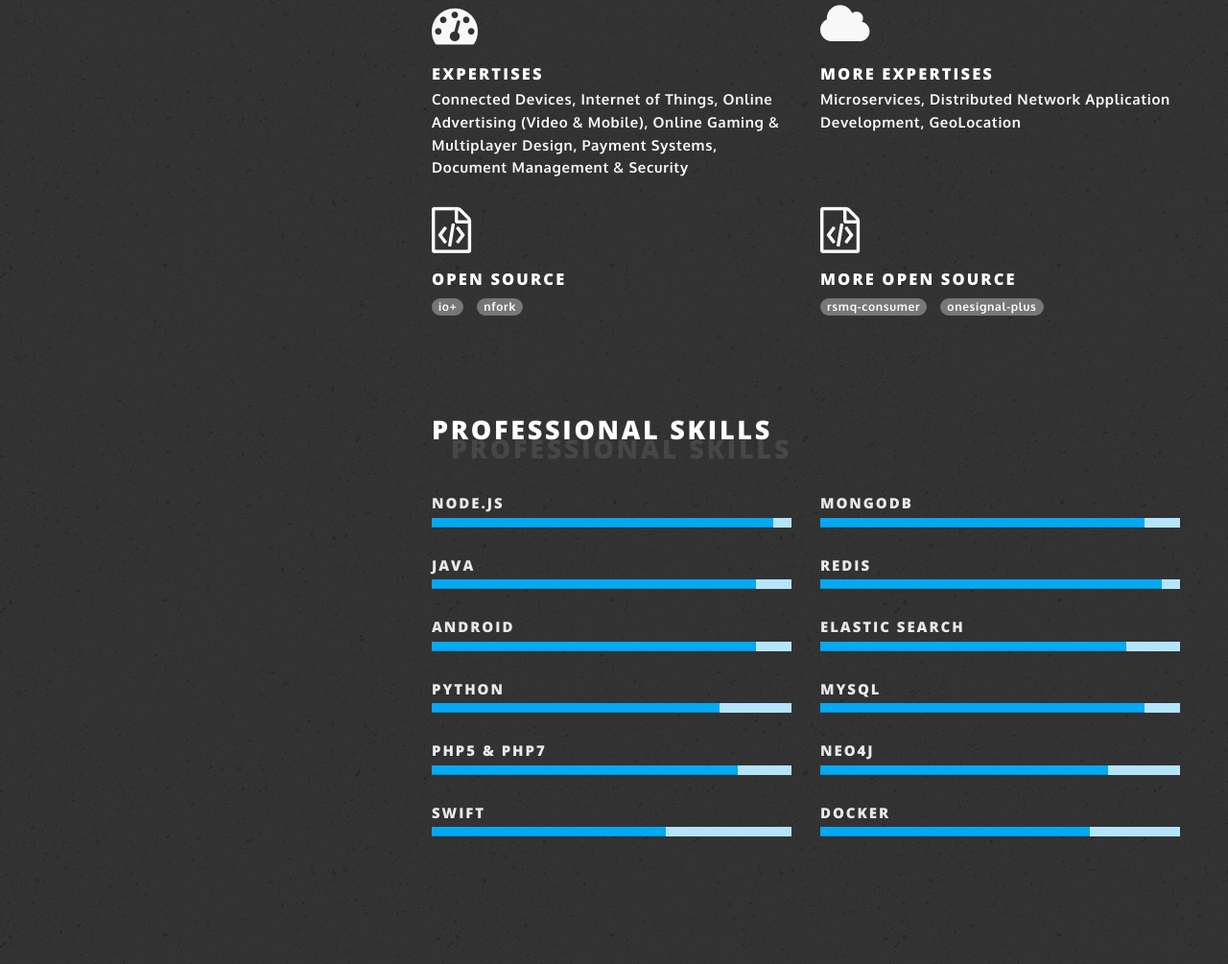
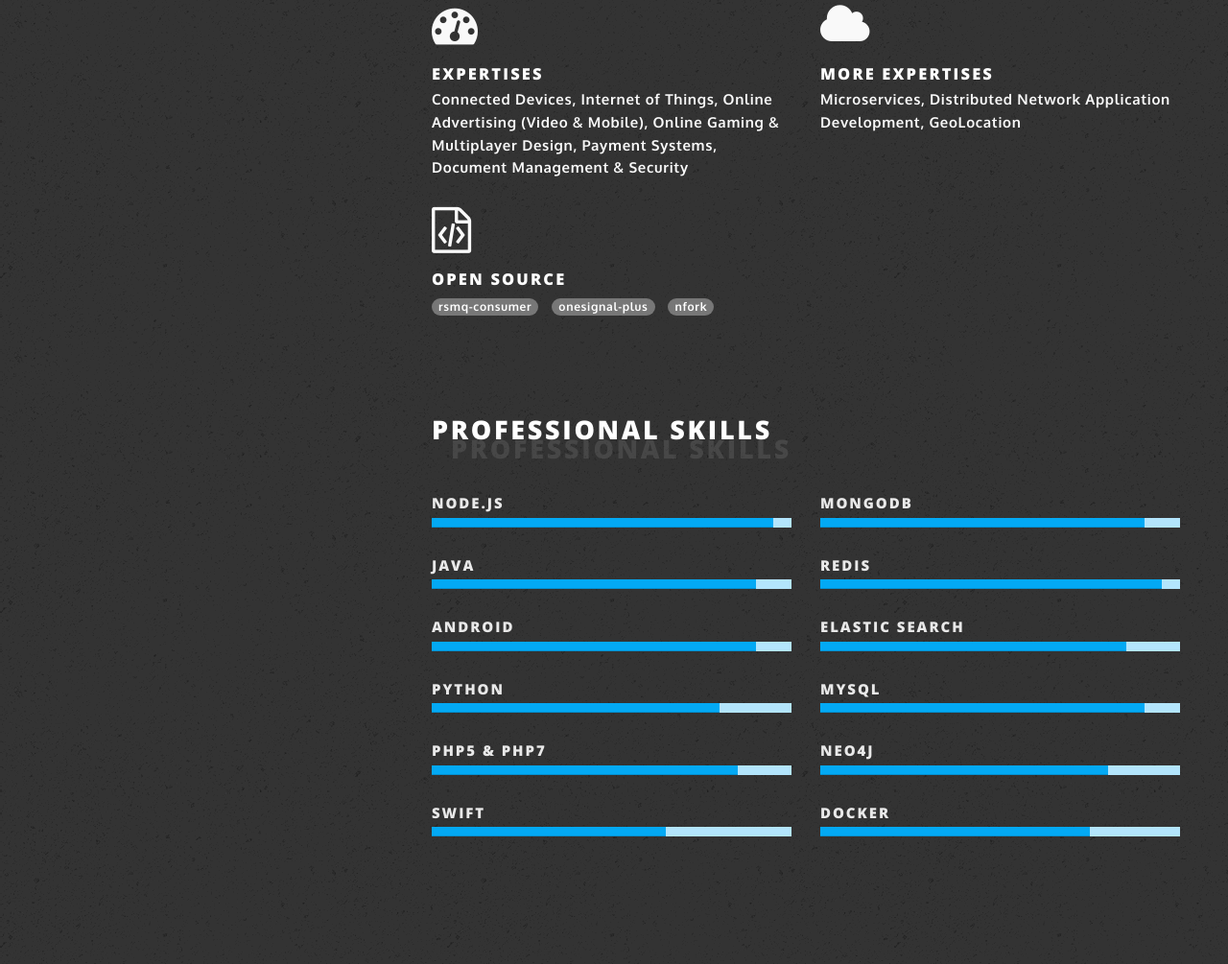
Before and after one commit to umuplus/umuplus-com, a plain HTML site: page index.html in a window 1280 px wide. Shown: the part 1617-2622 px from the top of the page at 96% size. Drawn offline with nearby package versions, Linux system fonts and the light colour scheme.

Commit message:
minor fixes

```diff
--- a/index.html
+++ b/index.html
@@ -220,22 +220,11 @@
                         <div class="text">
                             <h4 class="title">Open Source</h4>
                             <p>
-                                <a href="https://github.com/ioPlus" class="badge">io+</a>
-                                &nbsp;
-                                <a href="https://github.com/umuplus/nfork" class="badge">nfork</a>
-                            </p>
-                        </div>
-                    </div>
-                </div>
-                <div class="col-md-6">
-                    <div class="text-box">
-                        <i class="icon fa fa-file-code-o"></i>
-                        <div class="text">
-                            <h4 class="title">More Open Source</h4>
-                            <p>
                                 <a href="https://github.com/umuplus/rsmq-consumer" class="badge">rsmq-consumer</a>
                                 &nbsp;
                                 <a href="https://github.com/umuplus/onesignal-plus" class="badge">onesignal-plus</a>
+                                &nbsp;
+                                <a href="https://github.com/umuplus/nfork" class="badge">nfork</a>
                             </p>
                         </div>
                     </div>
```
